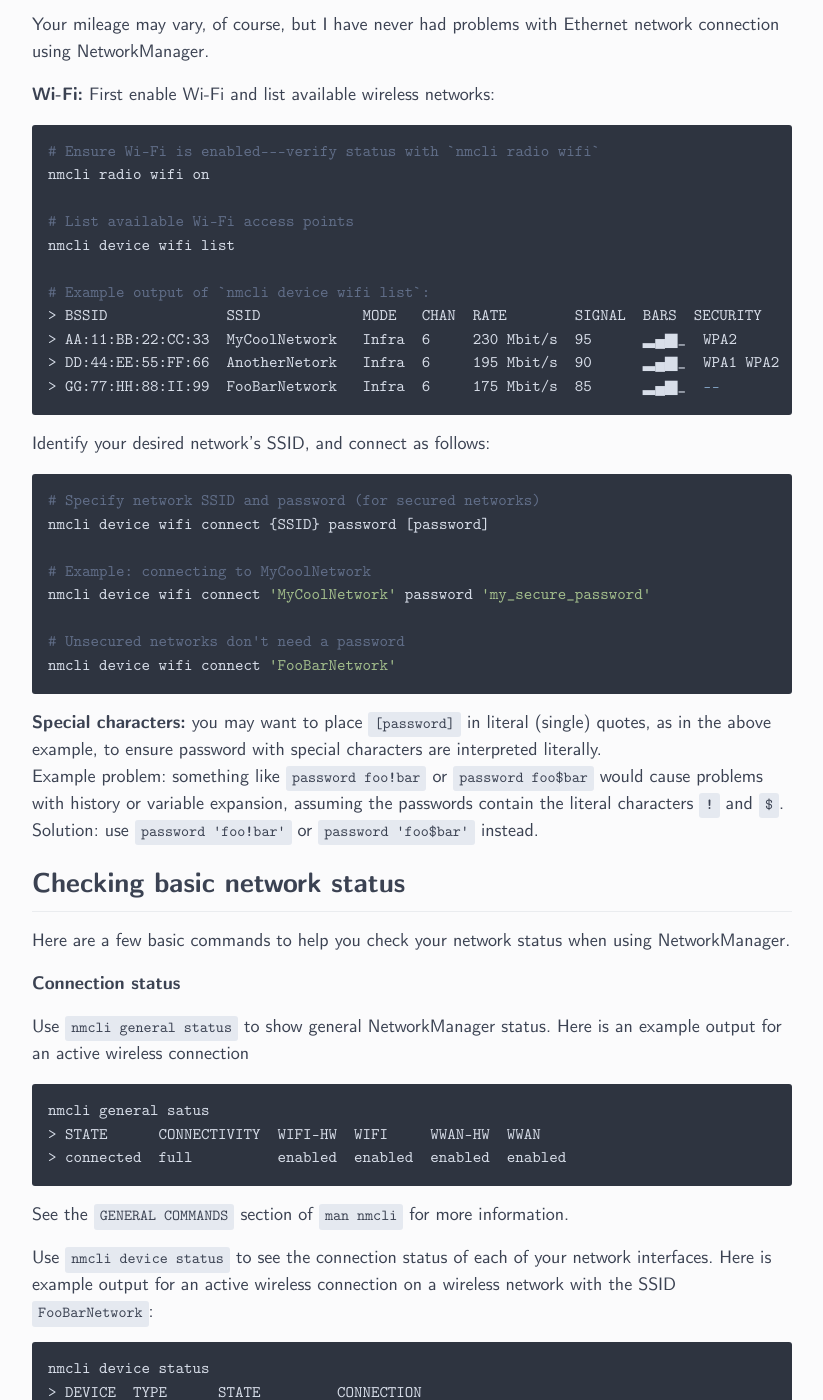
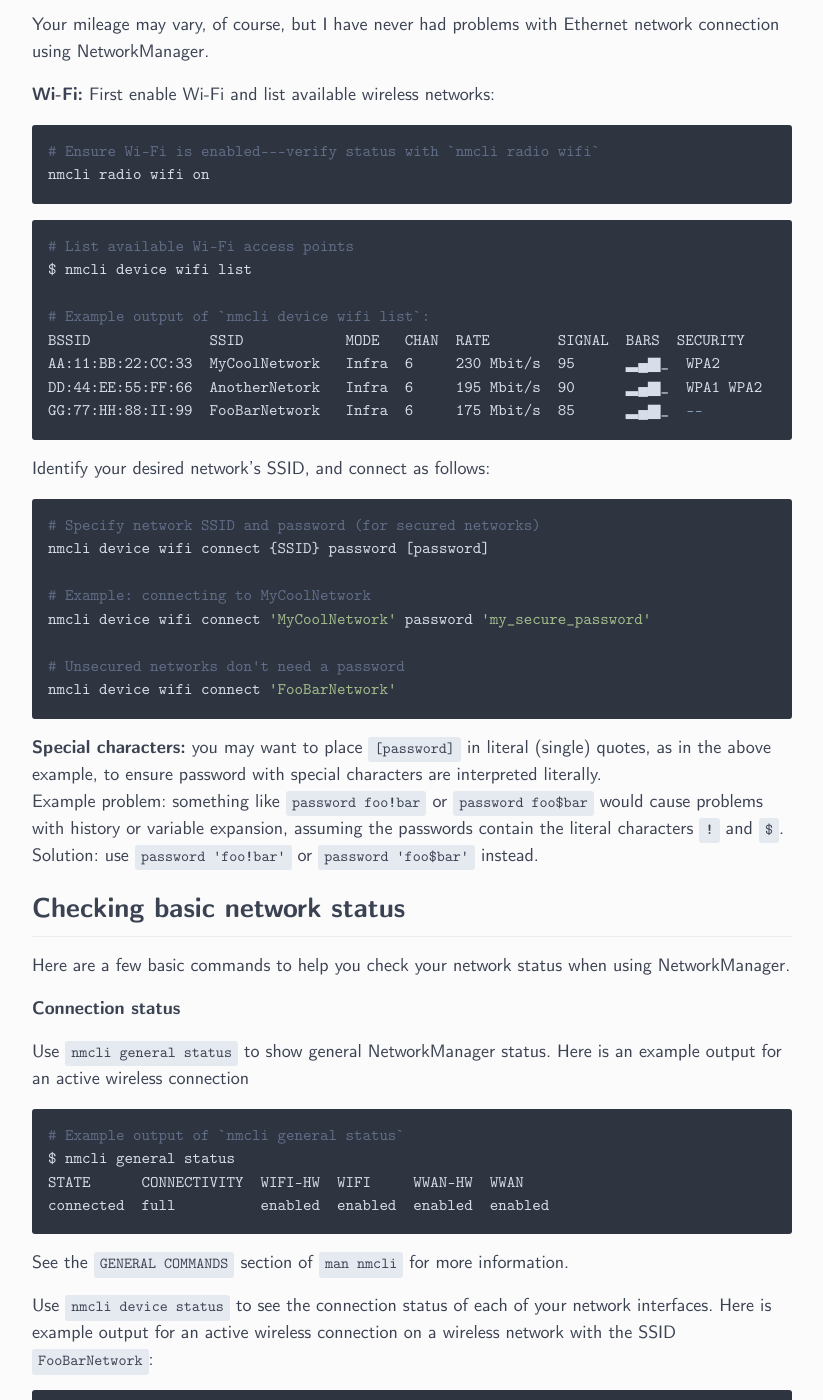
Before and after one commit to ejmastnak/ejmastnak.github.io, a Jekyll site: the page built from notes/arch/basics/network-manager.md, in a window 1280 px wide and 1400 px high, scrolled down 2513 px. Shown: the whole window, without its empty margins (228-1051 px from the left). Built offline with Jekyll 4.4.1, drawn with Linux system fonts in a browser that asks for light colours; some of the changed text lies outside the part shown.

Commit message:
Use $ for shell prompt syntax

````diff
--- a/notes/arch/basics/network-manager.md
+++ b/notes/arch/basics/network-manager.md
@@ -98,15 +98,17 @@ Your mileage may vary, of course, but I have never had problems with Ethernet ne
 ```sh
 # Ensure Wi-Fi is enabled---verify status with `nmcli radio wifi`
 nmcli radio wifi on
+```
 
+```sh
 # List available Wi-Fi access points
-nmcli device wifi list
+$ nmcli device wifi list
 
 # Example output of `nmcli device wifi list`:
-> BSSID              SSID            MODE   CHAN  RATE        SIGNAL  BARS  SECURITY
-> AA:11:BB:22:CC:33  MyCoolNetwork   Infra  6     230 Mbit/s  95      ▂▄▆_  WPA2
-> DD:44:EE:55:FF:66  AnotherNetork   Infra  6     195 Mbit/s  90      ▂▄▆_  WPA1 WPA2
-> GG:77:HH:88:II:99  FooBarNetwork   Infra  6     175 Mbit/s  85      ▂▄▆_  --
+BSSID              SSID            MODE   CHAN  RATE        SIGNAL  BARS  SECURITY
+AA:11:BB:22:CC:33  MyCoolNetwork   Infra  6     230 Mbit/s  95      ▂▄▆_  WPA2
+DD:44:EE:55:FF:66  AnotherNetork   Infra  6     195 Mbit/s  90      ▂▄▆_  WPA1 WPA2
+GG:77:HH:88:II:99  FooBarNetwork   Infra  6     175 Mbit/s  85      ▂▄▆_  --
 ```
 
 Identify your desired network's SSID, and connect as follows:
@@ -136,21 +138,23 @@ Use `nmcli general status` to show general NetworkManager status.
 Here is an example output for an active wireless connection
 
 ```sh
-nmcli general satus
-> STATE      CONNECTIVITY  WIFI-HW  WIFI     WWAN-HW  WWAN
-> connected  full          enabled  enabled  enabled  enabled
+# Example output of `nmcli general status`
+$ nmcli general status
+STATE      CONNECTIVITY  WIFI-HW  WIFI     WWAN-HW  WWAN
+connected  full          enabled  enabled  enabled  enabled
 ```
 See the `GENERAL COMMANDS` section of `man nmcli` for more information.
 
 Use `nmcli device status` to see the connection status of each of your network interfaces.
 Here is example output for an active wireless connection on a wireless network with the SSID `FooBarNetwork`:
 
-```
-nmcli device status
-> DEVICE  TYPE      STATE         CONNECTION
-> wlan0   wifi      connected     FooBarNetwork
-> enp0s1  ethernet  unavailable   --
-> lo      loopback  unmanaged     --
+```sh
+# Example output of `nmcli device status`
+$ nmcli device status
+DEVICE  TYPE      STATE         CONNECTION
+wlan0   wifi      connected     FooBarNetwork
+enp0s1  ethernet  unavailable   --
+lo      loopback  unmanaged     --
 ```
 Use `nmcli device show` for more detailed information than `nmcli device status`.
 See the `DEVICE MANAGEMENT COMMANDS` section of `man nmcli` for more information.
````
Also changed, not shown: notes/arch/basics/battery-alert.md (+1 -1 lines).
